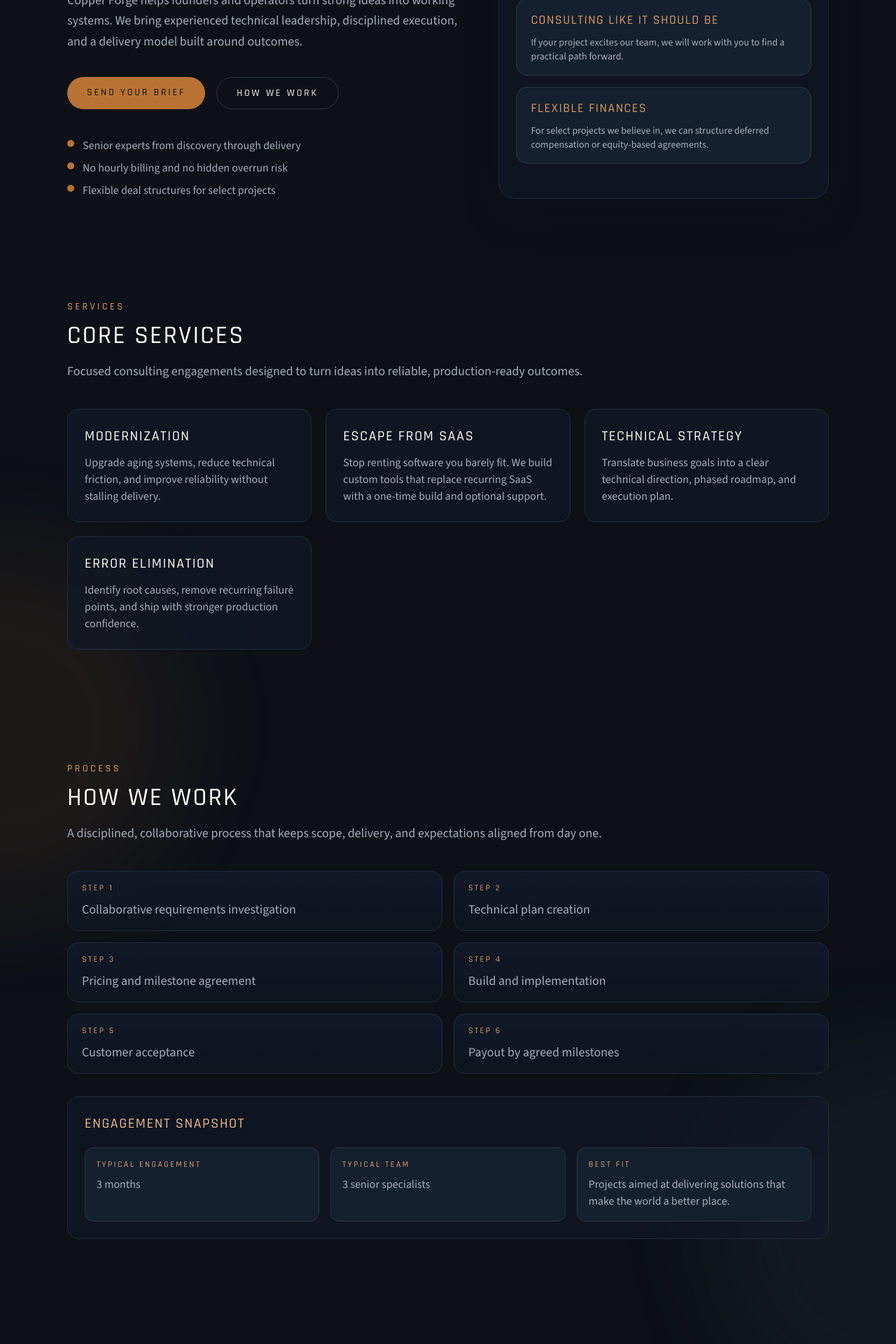
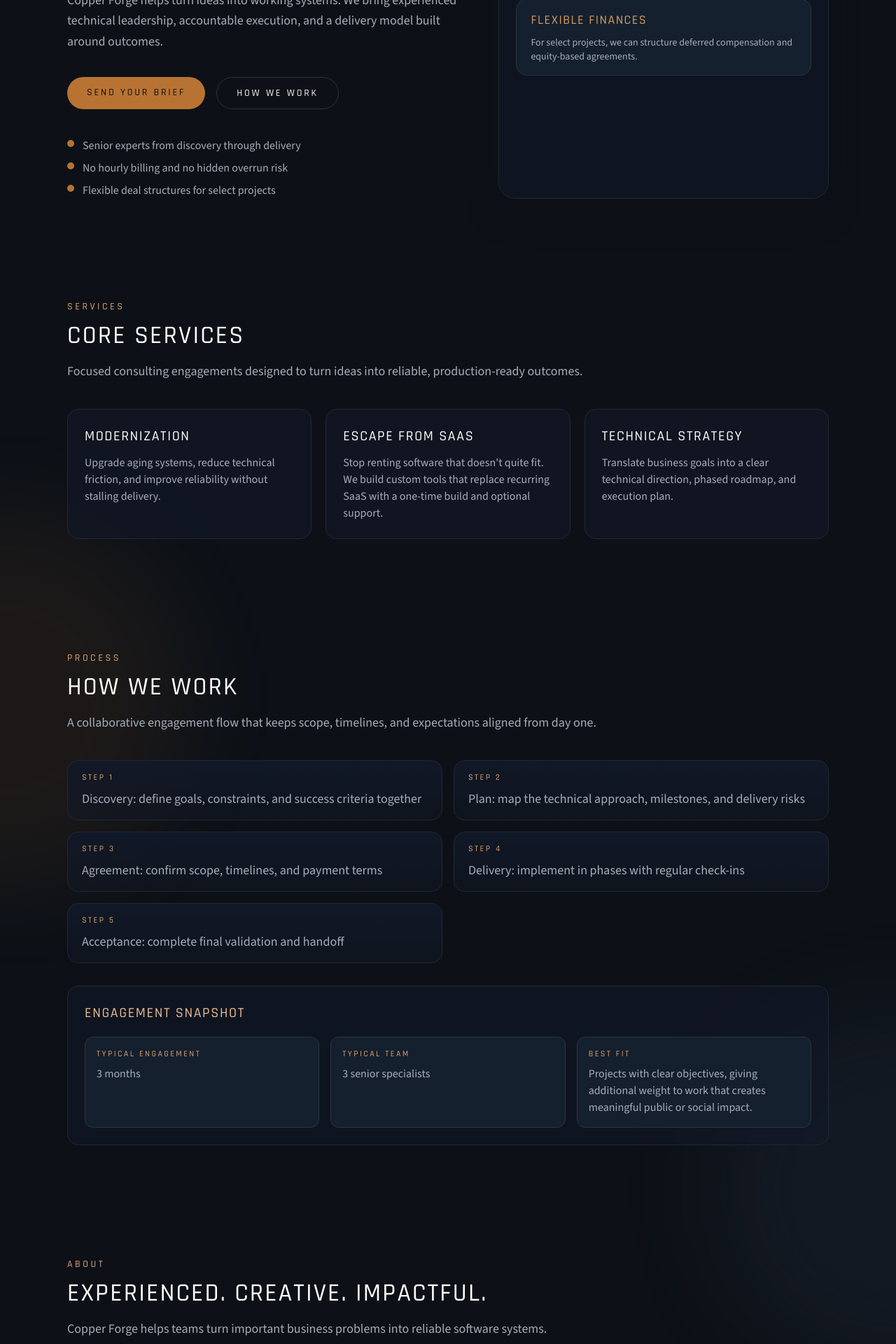
Before and after one commit to Copper-Forge/copper-forge.com, a Next.js app: page / in a window 1280 px wide. Shown: the part 500-2420 px from the top of the page at 70% size. Built offline with nearby package versions, Linux system fonts and the light colour scheme; no server answers.

Commit message:
Copy edits

```diff
--- a/content/site-content.ts
+++ b/content/site-content.ts
@@ -13,7 +13,7 @@ export const siteContent = {
     eyebrow: "Technical Consulting for Ambitious Ideas",
     title: "Bring the idea. We deliver the technical reality.",
     description:
-      "Copper Forge helps founders and operators turn strong ideas into working systems. We bring experienced technical leadership, disciplined execution, and a delivery model built around outcomes.",
+      "Copper Forge helps turn ideas into working systems. We bring experienced technical leadership, accountable execution, and a delivery model built around outcomes.",
     primaryCta: { label: "Send Your Brief", href: "#contact" },
     secondaryCta: { label: "How We Work", href: "#process" },
     highlights: [
@@ -34,14 +34,9 @@ export const siteContent = {
         "We do not bill hourly. Pricing is fixed to milestones and only changes when scope changes.",
     },
     {
-      title: "Consulting Like It Should Be",
-      description:
-        "If your project excites our team, we will work with you to find a practical path forward.",
-    },
-    {
       title: "Flexible Finances",
       description:
-        "For select projects we believe in, we can structure deferred compensation or equity-based agreements.",
+        "For select projects, we can structure deferred compensation and equity-based agreements.",
     },
   ],
   services: {
@@ -55,33 +50,27 @@ export const siteContent = {
           "Upgrade aging systems, reduce technical friction, and improve reliability without stalling delivery.",
       },
       {
-        name: "Escape from Saas",
+        name: "Escape from SaaS",
         description:
-          "Stop renting software you barely fit. We build custom tools that replace recurring SaaS with a one-time build and optional support.",
+          "Stop renting software that doesn't quite fit. We build custom tools that replace recurring SaaS with a one-time build and optional support.",
       },
       {
         name: "Technical Strategy",
         description:
           "Translate business goals into a clear technical direction, phased roadmap, and execution plan.",
       },
-      {
-        name: "Error Elimination",
-        description:
-          "Identify root causes, remove recurring failure points, and ship with stronger production confidence.",
-      },
     ],
   },
   process: {
     title: "How We Work",
     intro:
-      "A disciplined, collaborative process that keeps scope, delivery, and expectations aligned from day one.",
+      "A collaborative engagement flow that keeps scope, timelines, and expectations aligned from day one.",
     steps: [
-      "Collaborative requirements investigation",
-      "Technical plan creation",
-      "Pricing and milestone agreement",
-      "Build and implementation",
-      "Customer acceptance",
-      "Payout by agreed milestones",
+      "Discovery: define goals, constraints, and success criteria together",
+      "Plan: map the technical approach, milestones, and delivery risks",
+      "Agreement: confirm scope, timelines, and payment terms",
+      "Delivery: implement in phases with regular check-ins",
+      "Acceptance: complete final validation and handoff",
     ],
   },
   engagement: {
@@ -91,15 +80,15 @@ export const siteContent = {
       { label: "Typical team", value: "3 senior specialists" },
       {
         label: "Best fit",
-        value: "Projects aimed at delivering solutions that make the world a better place.",
+        value: "Projects with clear objectives, giving additional weight to work that creates meaningful public or social impact.",
       },
     ],
   },
   about: {
-    title: "Experienced. Creative. Disciplined.",
+    title: "Experienced. Creative. Impactful.",
     paragraphs: [
-      "Copper Forge is a technical consulting firm for teams with strong ideas and meaningful goals.",
-      "We focus on practical strategy, high-quality implementation, and accountable delivery.",
+      "Copper Forge helps teams turn important business problems into reliable software systems.",
+      "We focus on practical strategy, high-quality implementation, and outcomes that improve how people and organizations operate in the real world.",
     ],
   },
   contact: {
```
